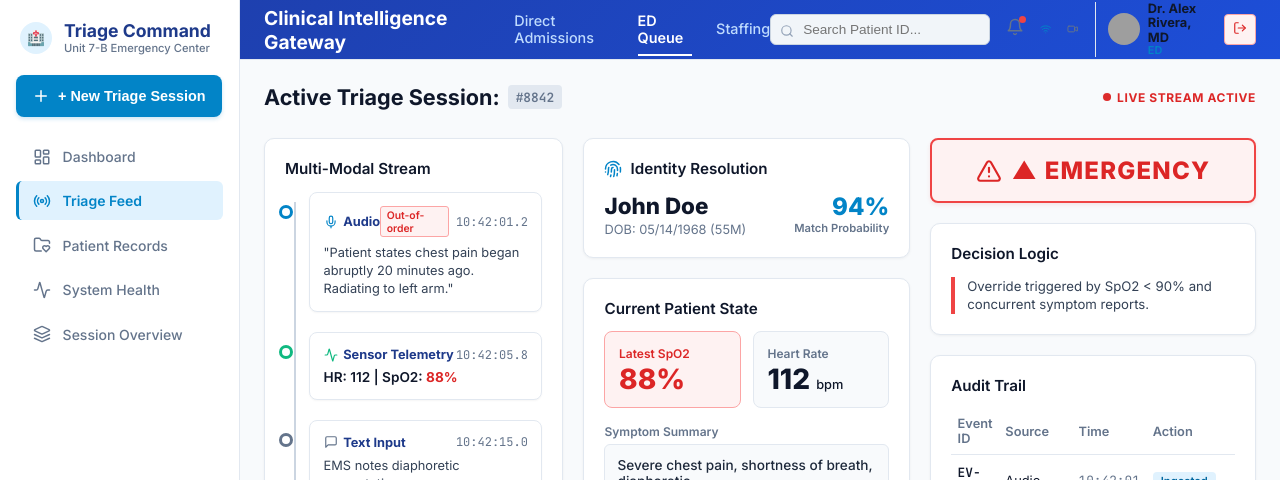
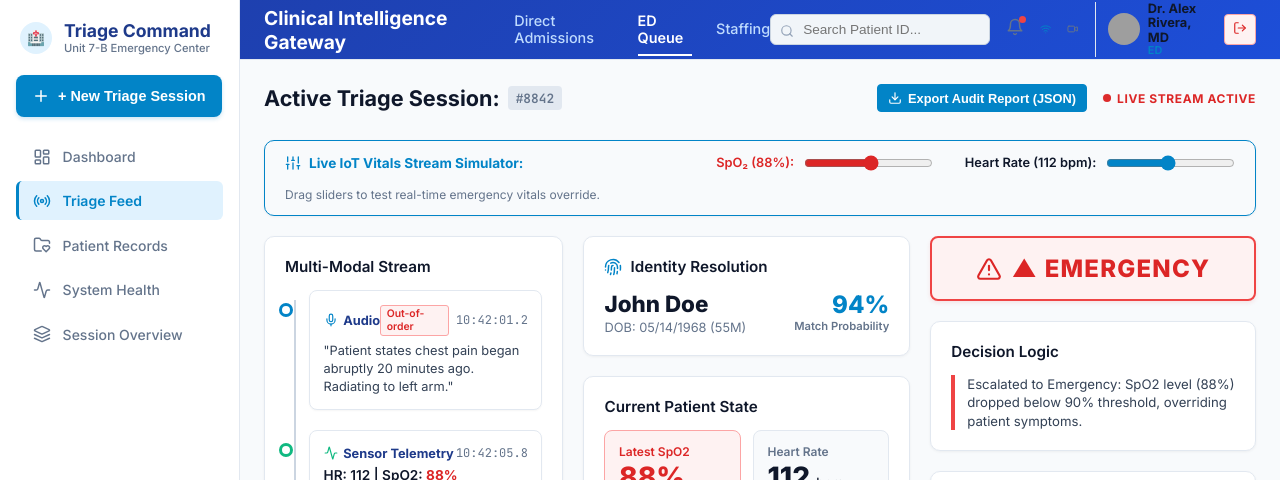
Before and after one commit to umang1506/Onmysite_2026_project, a React (Vite) app in the folder frontend/: page / in a window 1280 px wide. Both pictures are taken after a click on the button "Sign In". Shown: the top 480 px of the page. Built offline with nearby package versions, Linux system fonts and the light colour scheme; no server answers; grey boxes are pictures that could not be loaded; the HTML template or start-up script is replaced by a standard one.

Commit message:
Update project files

```diff
--- a/frontend/src/components/NewSessionModal.jsx
+++ b/frontend/src/components/NewSessionModal.jsx
@@ -1,5 +1,5 @@
 import React, { useState } from 'react';
-import { X, Play } from 'lucide-react';
+import { X, Play, Mic, MicOff, Sparkles } from 'lucide-react';
 import { sendEvent, fetchTriage } from '../api/client';
 
 export default function NewSessionModal({ isOpen, onClose, onSessionCreated }) {
@@ -10,8 +10,19 @@ export default function NewSessionModal({ isOpen, onClose, onSessionCreated }) {
   const [hr, setHr] = useState('112');
   const [source, setSource] = useState('audio');
   const [loading, setLoading] = useState(false);
+  const [isRecording, setIsRecording] = useState(false);
 
   if (!isOpen) return null;
+
+  const handleSimulatedVoiceRecord = () => {
+    setIsRecording(true);
+    setSymptoms('Listening to voice audio intake...');
+    setTimeout(() => {
+      setIsRecording(false);
+      setSymptoms('Patient audio transcript: "Patient states chest pain began abruptly 20 minutes ago. Radiating to left arm with cold sweat."');
+      setSource('audio');
+    }, 1800);
+  };
 
   const handleSubmit = async (e) => {
     e.preventDefault();
@@ -88,7 +99,7 @@ export default function NewSessionModal({ isOpen, onClose, onSessionCreated }) {
       <div style={{
         background: '#ffffff',
         borderRadius: '12px',
-        width: '480px',
+        width: '500px',
         padding: '1.5rem',
         boxShadow: '0 20px 40px rgba(0,0,0,0.2)',
         border: '1px solid #e2e8f0'
@@ -138,10 +149,21 @@ export default function NewSessionModal({ isOpen, onClose, onSessionCreated }) {
           </div>
 
           <div>
-            <label style={{ fontSize: '0.8rem', fontWeight: 600, color: '#64748b', display: 'block', marginBottom: '0.3rem' }}>Symptom Description</label>
+            <div style={{ display: 'flex', justifyContent: 'space-between', alignItems: 'center', marginBottom: '0.3rem' }}>
+              <label style={{ fontSize: '0.8rem', fontWeight: 600, color: '#64748b' }}>Symptom Description</label>
+              <button
+                type="button"
+                className="btn-ctrl"
+                onClick={handleSimulatedVoiceRecord}
+                style={{ background: isRecording ? '#fef2f2' : '#e0f2fe', color: isRecording ? '#dc2626' : '#0284c7', border: '1px solid #bae6fd', fontSize: '0.75rem', fontWeight: 600, display: 'flex', alignItems: 'center', gap: '0.3rem' }}
+              >
+                {isRecording ? <MicOff size={14} className="spin" /> : <Mic size={14} />}
+                {isRecording ? 'Listening...' : '🎙️ Record Voice Audio'}
+              </button>
+            </div>
             <textarea
               className="search-input"
-              style={{ width: '100%', height: '70px', resize: 'none' }}
+              style={{ width: '100%', height: '75px', resize: 'none' }}
               placeholder="Patient states chest pain began abruptly 20 minutes ago..."
               value={symptoms}
               onChange={(e) => setSymptoms(e.target.value)}
--- a/frontend/src/components/TriageFeedView.jsx
+++ b/frontend/src/components/TriageFeedView.jsx
@@ -1,9 +1,13 @@
-import React, { useState } from 'react';
-import { AlertTriangle, Fingerprint, Activity, Mic, MessageSquare, Play, Pause, SkipBack, SkipForward } from 'lucide-react';
+import React, { useState, useEffect } from 'react';
+import { AlertTriangle, Fingerprint, Activity, Mic, MessageSquare, Play, Pause, SkipBack, SkipForward, Download, Sliders } from 'lucide-react';
+import { sendEvent, fetchTriage } from '../api/client';
 
 export default function TriageFeedView({ sessions = [], activeSessionId = '#8842' }) {
   const [isPlaying, setIsPlaying] = useState(true);
   const [streamTime, setStreamTime] = useState('T-00:00:00 Live');
+  const [liveSpo2, setLiveSpo2] = useState(null);
+  const [liveHr, setLiveHr] = useState(null);
+  const [simulatedDecision, setSimulatedDecision] = useState(null);
 
   const currentSession = sessions.find((s) => s.sessionId === activeSessionId || s.id === activeSessionId) || sessions[0] || {
     sessionId: '#8842',
@@ -19,6 +23,65 @@ export default function TriageFeedView({ sessions = [], activeSessionId = '#8842
     auditLogs: []
   };
 
+  const activeSpo2 = liveSpo2 !== null ? liveSpo2 : currentSession.spo2;
+  const activeHr = liveHr !== null ? liveHr : currentSession.hr;
+  const activeDecision = activeSpo2 < 90 || activeHr > 150 ? 'EMERGENCY' : (simulatedDecision || currentSession.decision);
+
+  // Play synthetic Web Audio alert beep when emergency is triggered
+  const playEmergencyTone = () => {
+    try {
+      const audioCtx = new (window.AudioContext || window.webkitAudioContext)();
+      const osc = audioCtx.createOscillator();
+      const gain = audioCtx.createGain();
+      osc.type = 'sawtooth';
+      osc.frequency.setValueAtTime(880, audioCtx.currentTime); // A5 note
+      gain.gain.setValueAtTime(0.15, audioCtx.currentTime);
+      osc.connect(gain);
+      gain.connect(audioCtx.destination);
+      osc.start();
+      osc.stop(audioCtx.currentTime + 0.3);
+    } catch (e) {
+      // Audio context fallback
+    }
+  };
+
+  const handleSpo2Change = (val) => {
+    setLiveSpo2(val);
+    if (val < 90) {
+      playEmergencyTone();
+    }
+  };
+
+  // Export Clinical Audit Report JSON
+  const handleExportAuditReport = () => {
+    const reportData = {
+      hospital: 'Onmysite Clinical Intelligence Gateway (Unit 7-B Center)',
+      exportedAt: new Date().toISOString(),
+      session: {
+        id: currentSession.sessionId,
+        patientName: currentSession.patientName,
+        dob: currentSession.dob,
+        matchScore: `${currentSession.matchScore}%`
+      },
+      currentVitals: {
+        spo2: `${activeSpo2}%`,
+        heartRate: `${activeHr} bpm`
+      },
+      triageDecision: activeDecision,
+      decisionReason: currentSession.decisionReason,
+      eventsStream: currentSession.events,
+      auditTrail: currentSession.auditLogs
+    };
+
+    const blob = new Blob([JSON.stringify(reportData, null, 2)], { type: 'application/json' });
+    const url = URL.createObjectURL(blob);
+    const a = document.createElement('a');
+    a.href = url;
+    a.download = `Audit_Report_${currentSession.sessionId.replace('#', '')}.json`;
+    a.click();
+    URL.revokeObjectURL(url);
+  };
+
   return (
     <div style={{ display: 'flex', flexDirection: 'column', gap: '1.25rem', height: '100%' }}>
       {/* Session Title Bar */}
@@ -26,9 +89,57 @@ export default function TriageFeedView({ sessions = [], activeSessionId = '#8842
         <div className="session-title">
           Active Triage Session: <span className="session-tag">{currentSession.sessionId}</span>
         </div>
-        <div className="live-badge">
-          <span className="live-dot"></span> LIVE STREAM ACTIVE
+        <div style={{ display: 'flex', gap: '1rem', alignItems: 'center' }}>
+          <button
+            className="btn-ctrl"
+            onClick={handleExportAuditReport}
+            style={{ display: 'inline-flex', alignItems: 'center', gap: '0.4rem', background: '#0284c7', color: '#ffffff', borderColor: '#0284c7', fontWeight: 600 }}
+          >
+            <Download size={14} /> Export Audit Report (JSON)
+          </button>
+          <div className="live-badge">
+            <span className="live-dot"></span> LIVE STREAM ACTIVE
+          </div>
         </div>
+      </div>
+
+      {/* Interactive IoT Vitals Simulator Bar */}
+      <div className="card-panel" style={{ background: '#f8fafc', border: '1px solid #0284c7', padding: '0.85rem 1.25rem', display: 'flex', alignItems: 'center', justifyContent: 'space-between', flexWrap: 'wrap', gap: '1rem' }}>
+        <div style={{ display: 'flex', alignItems: 'center', gap: '0.5rem', fontWeight: 700, fontSize: '0.85rem', color: '#0284c7' }}>
+          <Sliders size={16} /> Live IoT Vitals Stream Simulator:
+        </div>
+        <div style={{ display: 'flex', gap: '2rem', alignItems: 'center' }}>
+          <div style={{ display: 'flex', alignItems: 'center', gap: '0.6rem' }}>
+            <span style={{ fontSize: '0.8rem', fontWeight: 600, color: activeSpo2 < 90 ? '#dc2626' : '#0f172a' }}>
+              SpO₂ ({activeSpo2}%):
+            </span>
+            <input
+              type="range"
+              min="75"
+              max="100"
+              value={activeSpo2}
+              onChange={(e) => handleSpo2Change(Number(e.target.value))}
+              style={{ cursor: 'pointer', accentColor: activeSpo2 < 90 ? '#dc2626' : '#0284c7' }}
+            />
+          </div>
+
+          <div style={{ display: 'flex', alignItems: 'center', gap: '0.6rem' }}>
+            <span style={{ fontSize: '0.8rem', fontWeight: 600, color: activeHr > 150 ? '#dc2626' : '#0f172a' }}>
+              Heart Rate ({activeHr} bpm):
+            </span>
+            <input
+              type="range"
+              min="50"
+              max="180"
+              value={activeHr}
+              onChange={(e) => setLiveHr(Number(e.target.value))}
+              style={{ cursor: 'pointer', accentColor: activeHr > 150 ? '#dc2626' : '#0284c7' }}
+            />
+          </div>
+        </div>
+        <span style={{ fontSize: '0.75rem', color: '#64748b' }}>
+          Drag sliders to test real-time emergency vitals override.
+        </span>
       </div>
 
       {/* 3-Column Layout */}
@@ -55,7 +166,7 @@ export default function TriageFeedView({ sessions = [], activeSessionId = '#8842
 
                 {evt.source === 'sensor' ? (
                   <div style={{ fontSize: '0.85rem', fontWeight: 600 }}>
-                    HR: <span style={{ color: '#0f172a' }}>{evt.hr}</span> | SpO2: <span style={{ color: evt.spo2 < 90 ? '#dc2626' : '#10b981', fontWeight: 700 }}>{evt.spo2}%</span>
+                    HR: <span style={{ color: '#0f172a' }}>{activeHr}</span> | SpO2: <span style={{ color: activeSpo2 < 90 ? '#dc2626' : '#10b981', fontWeight: 700 }}>{activeSpo2}%</span>
                   </div>
                 ) : (
                   <div style={{ fontSize: '0.8rem', color: '#334155', lineHeight: '1.4' }}>
@@ -99,13 +210,13 @@ export default function TriageFeedView({ sessions = [], activeSessionId = '#8842
             <div className="card-title">Current Patient State</div>
 
             <div className="vitals-row">
-              <div className={`vital-box ${currentSession.spo2 < 90 ? 'alert' : ''}`}>
+              <div className={`vital-box ${activeSpo2 < 90 ? 'alert' : ''}`}>
                 <div className="vital-label">Latest SpO2</div>
-                <div className="vital-value">{currentSession.spo2}%</div>
+                <div className="vital-value">{activeSpo2}%</div>
               </div>
               <div className="vital-box">
                 <div className="vital-label">Heart Rate</div>
-                <div className="vital-value">{currentSession.hr} <span style={{ fontSize: '0.8rem', fontWeight: 500 }}>bpm</span></div>
+                <div className="vital-value">{activeHr} <span style={{ fontSize: '0.8rem', fontWeight: 500 }}>bpm</span></div>
               </div>
             </div>
 
@@ -123,11 +234,11 @@ export default function TriageFeedView({ sessions = [], activeSessionId = '#8842
         {/* Column 3: Decision Banner, Logic & Audit Trail */}
         <div style={{ display: 'flex', flexDirection: 'column', gap: '1.25rem' }}>
           {/* Large Emergency Banner */}
-          {currentSession.decision === 'EMERGENCY' ? (
+          {activeDecision === 'EMERGENCY' ? (
             <div className="banner-emergency">
               <AlertTriangle size={26} /> ▲ EMERGENCY
             </div>
-          ) : currentSession.decision === 'MENTAL HEALTH' ? (
+          ) : activeDecision === 'MENTAL HEALTH' ? (
             <div style={{ background: '#faf5ff', border: '2px solid #a855f7', color: '#9333ea', padding: '1rem', borderRadius: '8px', textAlign: 'center', fontSize: '1.3rem', fontWeight: 800 }}>
               💜 MENTAL HEALTH
             </div>
@@ -141,7 +252,9 @@ export default function TriageFeedView({ sessions = [], activeSessionId = '#8842
           <div className="card-panel">
             <div className="card-title">Decision Logic</div>
             <div style={{ borderLeft: '4px solid #ef4444', paddingLeft: '0.75rem', fontSize: '0.825rem', color: '#334155', lineHeight: '1.4' }}>
-              {currentSession.decisionReason}
+              {activeSpo2 < 90
+                ? `Escalated to Emergency: SpO2 level (${activeSpo2}%) dropped below 90% threshold, overriding patient symptoms.`
+                : currentSession.decisionReason}
             </div>
           </div>
 
```
